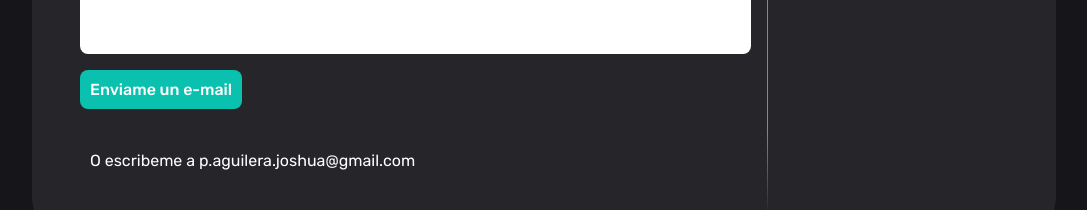
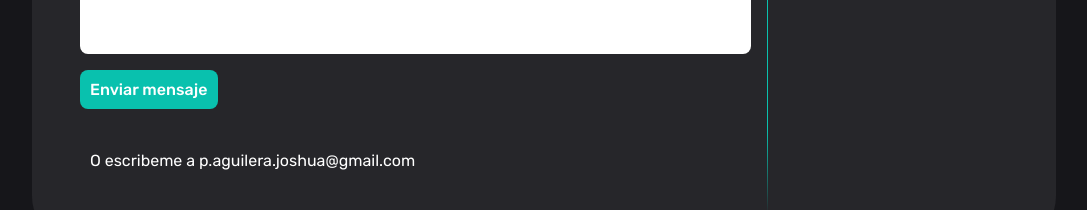
Before and after one commit to HeadEyes/Portfolio, a React (Create React App) app: page / in a window 1280 px wide. Shown: the part 2079-2289 px from the top of the page, without its empty margins (96-1183 px from the left). Built offline with nearby package versions, Linux system fonts and the light colour scheme.

Commit message:
form funcional

```diff
--- a/src/components/Contact.jsx
+++ b/src/components/Contact.jsx
@@ -1,6 +1,6 @@
 import React from 'react'
 import '../styles/Contact.css'
-import { AiFillGithub, AiFillLinkedin, AiOutlineMail } from "react-icons/ai";
+import { AiFillGithub, AiFillLinkedin } from "react-icons/ai";
 
 const Contact = () => {
   return (
@@ -10,12 +10,12 @@ const Contact = () => {
 
       <div className='contact-container'>
 
-        <form method='POST' action="" className='form-container'>
+        <form method='POST'  action="https://getform.io/f/104e8a8c-3809-49ce-ae97-b0e1b028a120" className='form-container'>
           <input className='form-name' type="text" placeholder='Name' name='name' />
           <input className='form-email' type="email" placeholder='Email' name='email' />
           <textarea className='form-message' rows="10" name="message" placeholder='Message'></textarea>
-          <button className='form-button' >Enviame un e-mail</button>
-          <p className='form-text'> O escribeme a  p.aguilera.joshua@gmail.com</p>
+          <button className='form-button' >Enviar mensaje</button>
+          <p className='form-text'> O escribeme a p.aguilera.joshua@gmail.com</p>
         </form>
 
         <div className='contact-list'>
```
